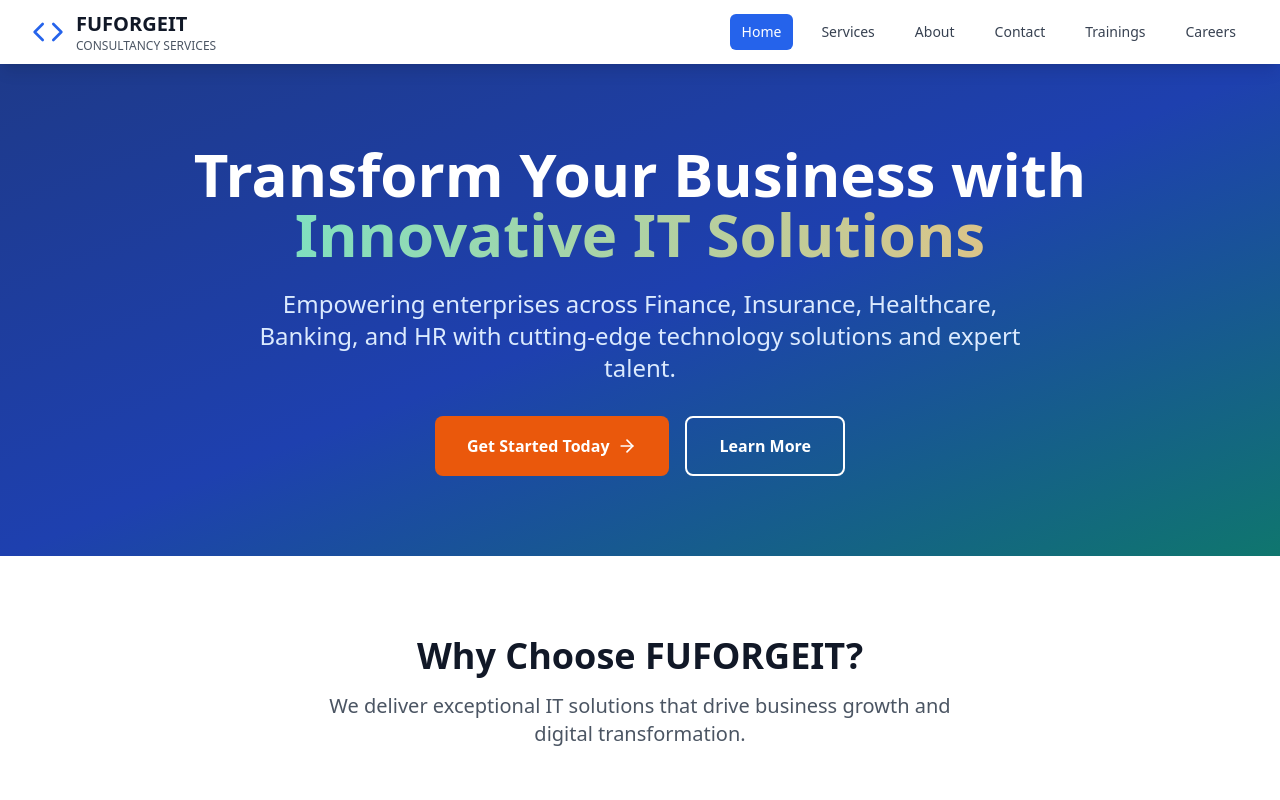
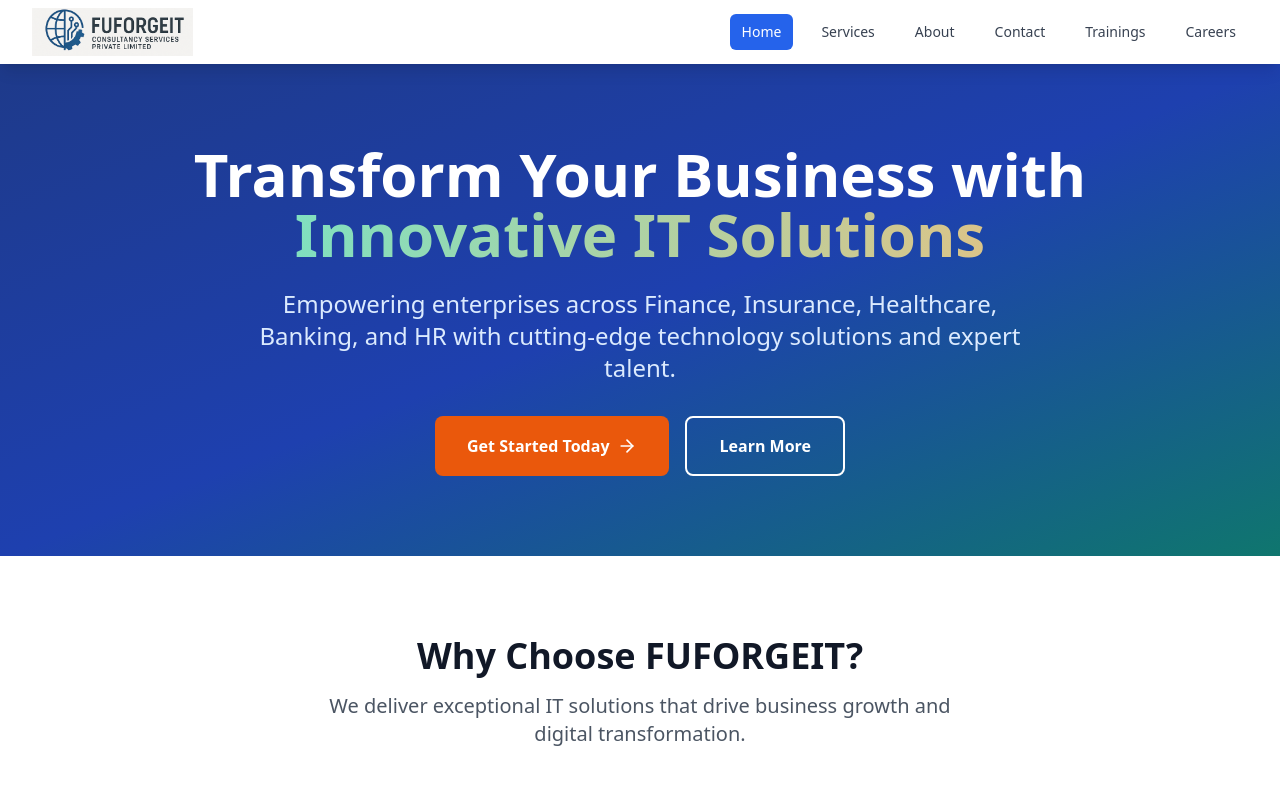
Before and after one commit to venkatapavangv/FuforgeIT, a React (Vite) app: page / in a window 1280 px wide. Shown: the top 800 px of the page. Built offline with nearby package versions, Linux system fonts and the light colour scheme.

Commit message:
logo update

```diff
--- a/src/components/Navigation.tsx
+++ b/src/components/Navigation.tsx
@@ -28,15 +28,16 @@
       <div className="max-w-7xl mx-auto px-4 sm:px-6 lg:px-8">
         <div className="flex justify-between items-center h-16">
           {/* Logo */}
-          <div className="flex items-center">
-            <div className="flex-shrink-0 flex items-center">
-              <Code className="h-8 w-8 text-blue-600 mr-3" />
-              <div>
-                <h1 className="text-xl font-bold text-gray-900">FUFORGEIT</h1>
-                <p className="text-xs text-gray-600">CONSULTANCY SERVICES</p>
+           <div className="flex items-center">
+             <div className="flex-shrink-0" onClick={() => window.location.href = '/'}>
+             <img
+              src="/src/images/logo.png"
+              alt="FUFORGEIT Logo"
+                className="h-12 w-auto object-contain"
+              />
               </div>
-            </div>
-          </div>
+             </div>
+
 
           {/* Desktop Navigation */}
           <div className="hidden md:block">
```
Also changed, not shown: src/images/logo.png, src/images/logo_transparent.png (added).
